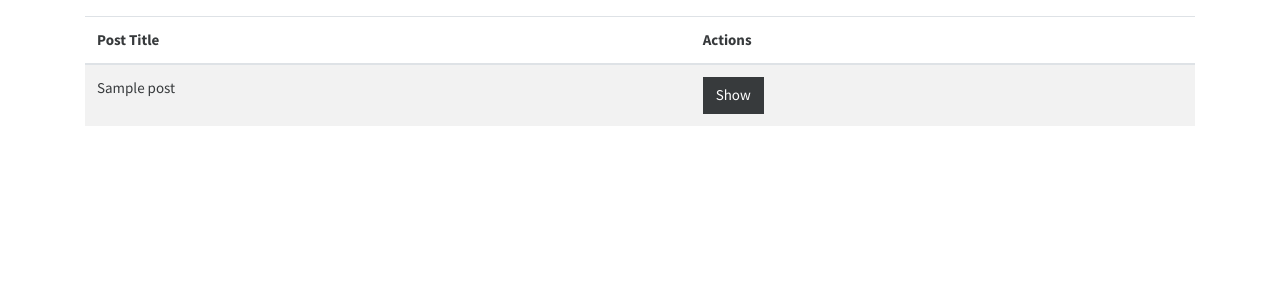
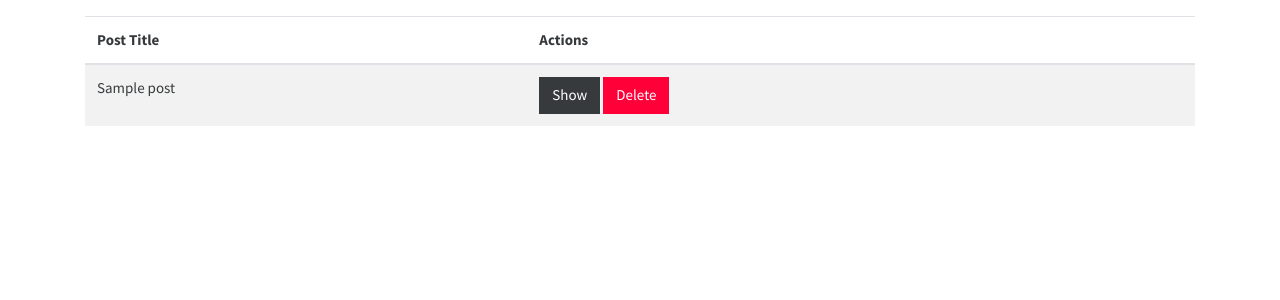
Before and after one commit to rekcoob/symfony-simple-CRUD, a Symfony app: template templates/posts/index.html.twig in a window 1280 px wide. Shown: the part 55-355 px from the top of the page. Run offline with Twig, Linux system fonts and the light colour scheme; the template is opened without the code that fills it: most values are stand-ins (such as "Sample title", 1, 10 or a date in 2020); some libraries are stand-ins or nearby versions.

Commit message:
added delete btn

```diff
--- /dev/null
+++ b/public/js/main.js
@@ -0,0 +1,15 @@
+const posts = document.getElementById('posts');
+
+if(posts) {
+    posts.addEventListener('click', e => {
+        if(e.target.className === 'btn btn-danger delete-post'){
+            if(confirm('Are you sure?')) {
+                const id = e.target.getAttribute('data-id');
+
+                fetch(`/post/delete/${id}`, {
+                    method: 'DELETE'
+                }).then(res => window.location.reload());
+            }
+        }
+    })
+}
--- a/templates/posts/index.html.twig
+++ b/templates/posts/index.html.twig
@@ -5,7 +5,7 @@
 {% block body %}
 
     {% if posts %}
-      <table class="table table-striped">
+      <table id="posts" class="table table-striped">
         <thead>
           <tr>
             <th>Post Title</th>
@@ -18,6 +18,8 @@
               <td>{{ post.title }}</td>
               <td>
                 <a href="/post/{{ post.id }}" class="btn btn-dark">Show</a>
+                <a href="#" class="btn btn-danger delete-post"
+                 data-id="{{ post.id }}">Delete</a>
               </td>
             <tr>
           {% endfor %}
@@ -27,3 +29,7 @@
         <p> No Posts To Display </p>
     {% endif %}
 {% endblock %}
+
+{% block javascripts %}
+  <script src="/js/main.js"></script>
+{% endblock %}
```
Also changed, not shown: src/Controller/PostController.php (+17 -0 lines).
